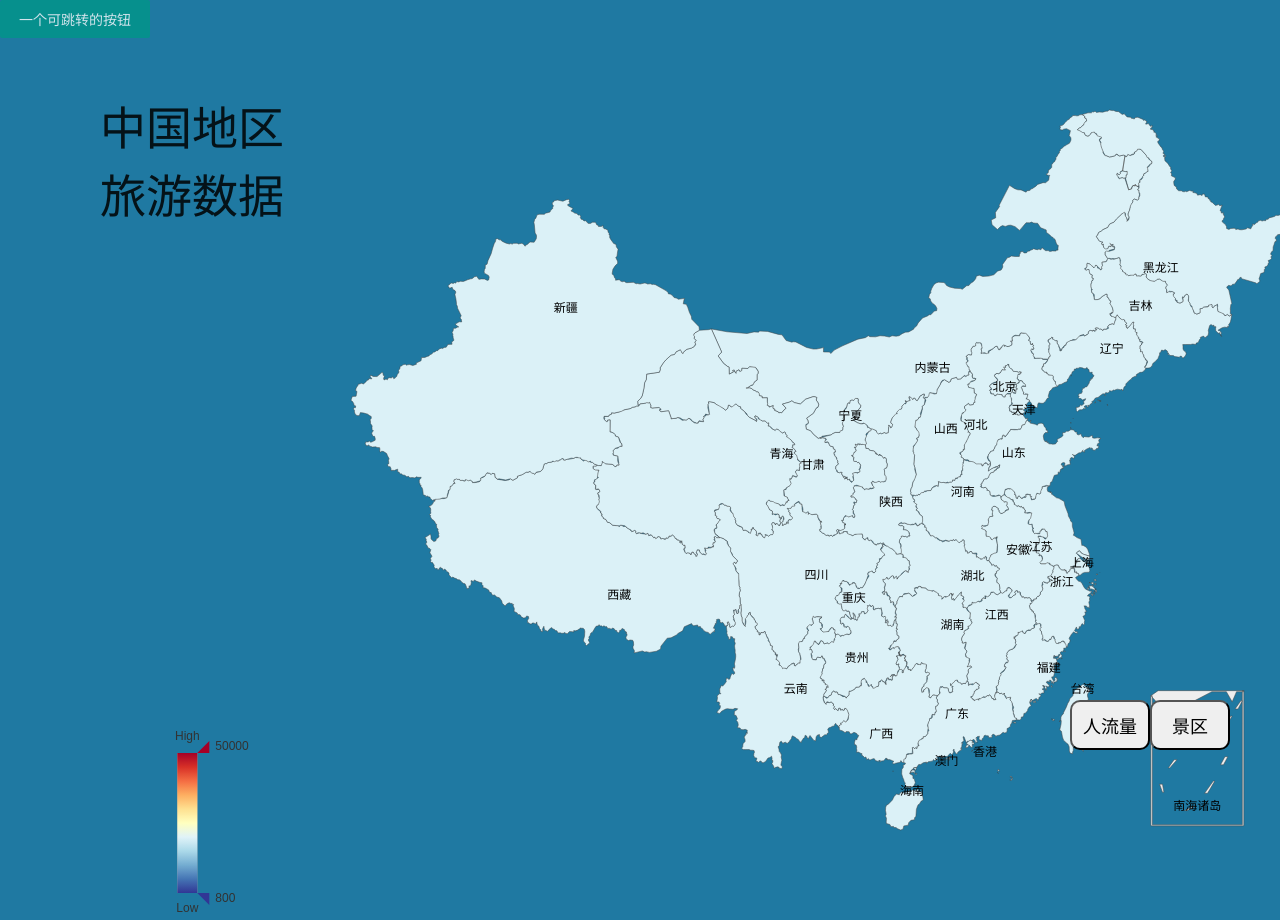
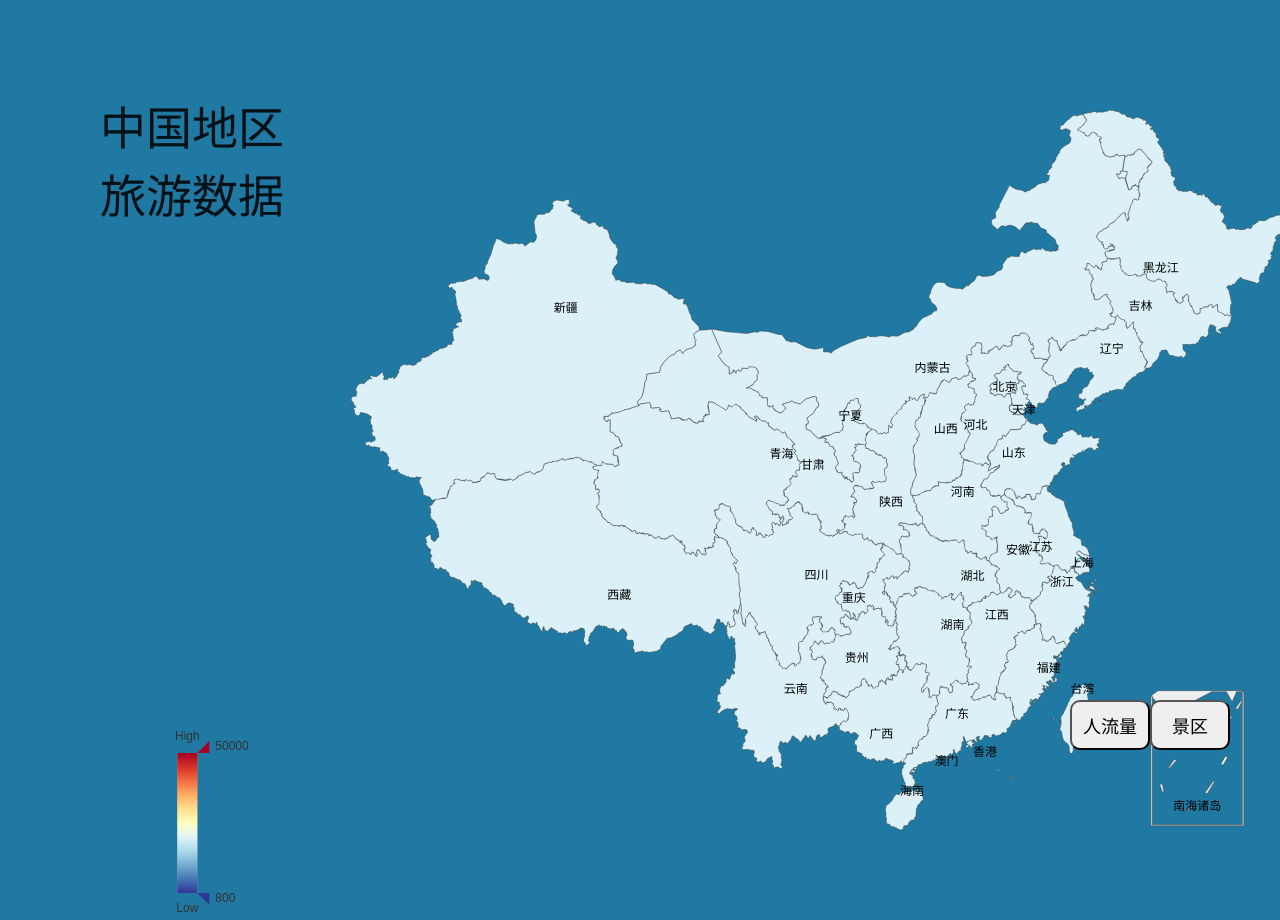
Before and after one commit to Coder-XO/travelDataVisual, a website: page index.html in a window 1280 px wide. Shown: the top 920 px of the page. Drawn offline with Linux system fonts and the light colour scheme; a web font is replaced by a local one.

Commit message:
’å删除了按钮

```diff
--- a/index.html
+++ b/index.html
@@ -84,7 +84,6 @@
         <li><a href="">这里</a></li>
     </ul>
 </div>
-<a href="http://www.layui.com" class="layui-btn">一个可跳转的按钮</a>
 <script type="text/javascript">
     // 全国省份列表
     let dataMap = [{ name: '北京',value: 20057.34 }, { name: '天津', value: 20057.34 }, { name: '上海', value: 20057.34 }, { name: '重庆', value: 20057.34 }, { name: '河北', value: 20057.34 }, { name: '河南' , value: 20057.34}, { name: '云南' , value: 20057.34}, { name: '辽宁', value: 20057.34 }, { name: '黑龙江' , value: 20057.34}, { name: '湖南' , value: 20057.34}, { name: '安徽' , value: 20057.34}, { name: '山东' , value: 20057.34},
```
